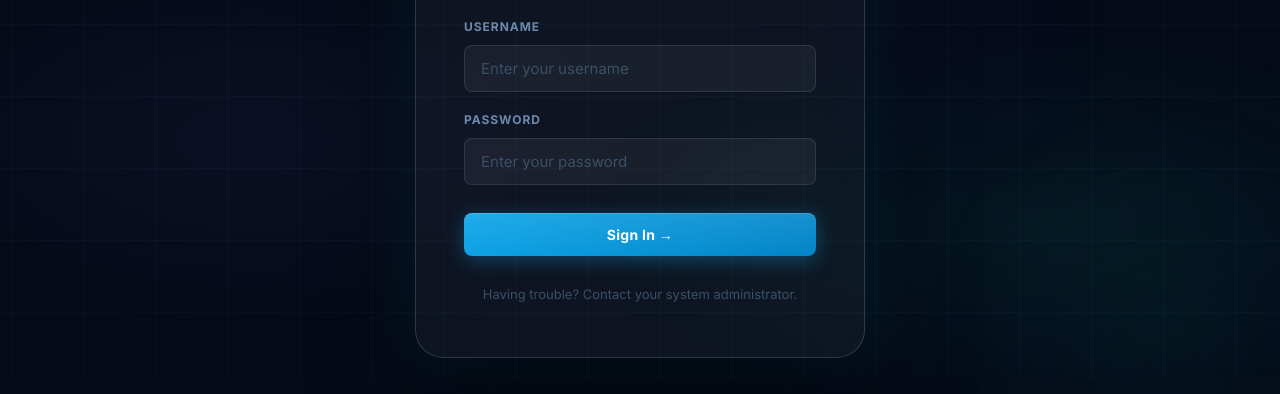
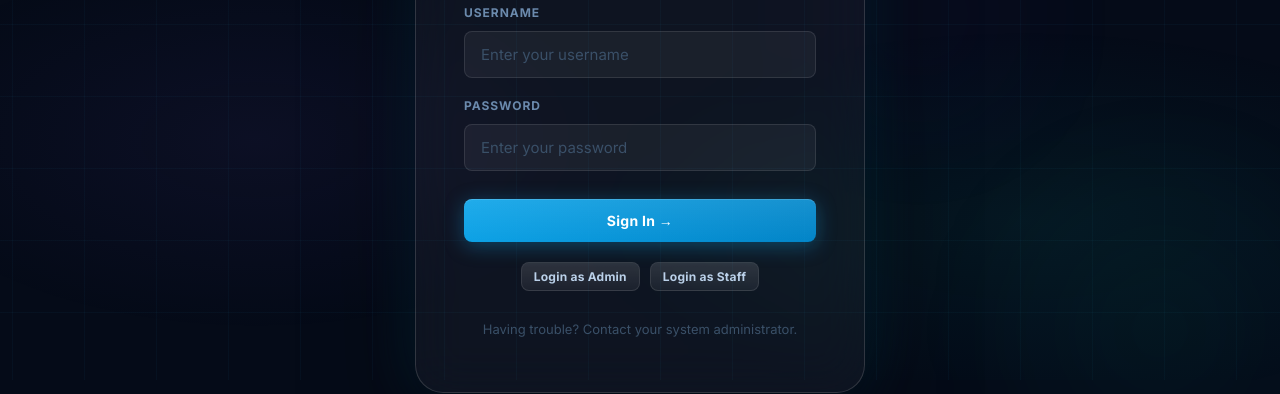
Before and after one commit to JOWINJNALPAT/airtrace, a plain HTML site: page frontend/staff-login.html in a window 1280 px wide. Shown: the part 420-814 px from the top of the page. Drawn offline with Linux system fonts and the light colour scheme.

Commit message:
Add quick login options for Admin and Staff on login page

```diff
--- a/frontend/staff-login.html
+++ b/frontend/staff-login.html
@@ -60,9 +60,20 @@
                     onkeypress="if(event.key==='Enter') staffLogin()">
             </div>
 
-            <button onclick="staffLogin()" class="btn btn-primary btn-full" style="margin-top:10px;">
+            <button onclick="staffLogin()" class="btn btn-primary btn-full"
+                style="margin-top:10px; margin-bottom: 20px;">
                 Sign In &rarr;
             </button>
+
+            <div class="quick-logins"
+                style="display:flex; gap:10px; flex-wrap:wrap; justify-content:center; margin-bottom: 20px;">
+                <button
+                    onclick="document.getElementById('username').value='admin1'; document.getElementById('password').value='password123'; staffLogin();"
+                    class="btn btn-secondary" style="font-size:12px; padding: 6px 12px;">Login as Admin</button>
+                <button
+                    onclick="document.getElementById('username').value='staff1'; document.getElementById('password').value='password123'; staffLogin();"
+                    class="btn btn-secondary" style="font-size:12px; padding: 6px 12px;">Login as Staff</button>
+            </div>
 
             <div id="loginError" class="error" style="display:none;"></div>
             <div id="loginSuccess" class="success" style="display:none;"></div>
```
